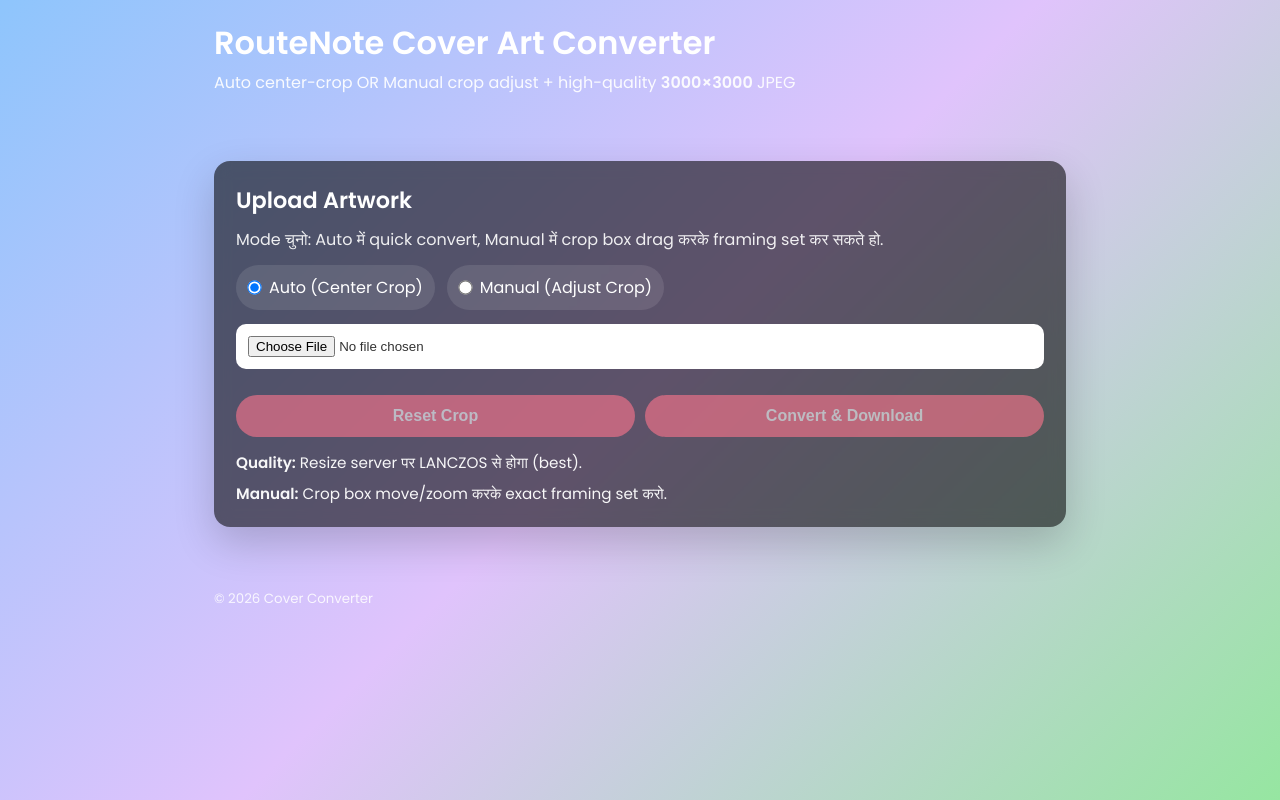
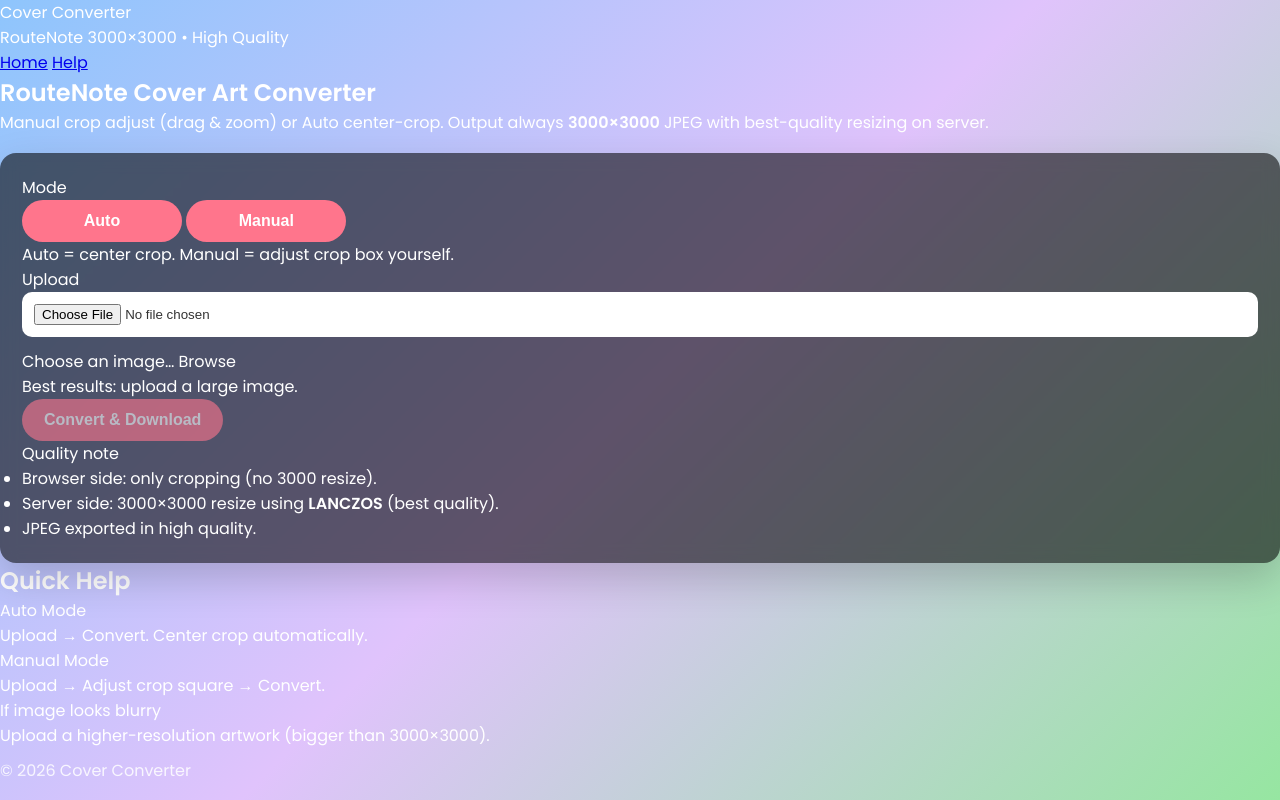
Before and after one commit to amitkhatriorg-droid/cover_resizer_nitish, a Flask app: page / in a window 1280 px wide. Run offline with Flask 3, Linux system fonts and the light colour scheme; some libraries are stand-ins or nearby versions.

Commit message:
Update index.html

```diff
--- a/templates/index.html
+++ b/templates/index.html
@@ -12,71 +12,148 @@
   <link rel="stylesheet" href="https://unpkg.com/cropperjs@1.6.2/dist/cropper.min.css">
 </head>
 <body>
-  <header class="container">
-    <h1>RouteNote Cover Art Converter</h1>
-    <p class="tagline">Auto center-crop OR Manual crop adjust + high-quality <strong>3000×3000</strong> JPEG</p>
+
+  <!-- Top Bar / Menu -->
+  <header class="topbar">
+    <div class="topbar-inner">
+      <div class="brand">
+        <div class="logo-dot"></div>
+        <div class="brand-text">
+          <div class="brand-title">Cover Converter</div>
+          <div class="brand-sub">RouteNote 3000×3000 • High Quality</div>
+        </div>
+      </div>
+
+      <nav class="nav">
+        <a class="nav-link" href="#" onclick="return false;">Home</a>
+        <a class="nav-link" href="#" onclick="document.getElementById('help').scrollIntoView({behavior:'smooth'}); return false;">Help</a>
+      </nav>
+    </div>
   </header>
 
-  <main class="container">
-    <div class="card">
-      <h2>Upload Artwork</h2>
-      <p class="muted">Mode चुनो: Auto में quick convert, Manual में crop box drag करके framing set कर सकते हो.</p>
+  <main class="page">
+    <section class="hero">
+      <h1>RouteNote Cover Art Converter</h1>
+      <p>Manual crop adjust (drag & zoom) or Auto center-crop. Output always <strong>3000×3000</strong> JPEG with best-quality resizing on server.</p>
+    </section>
 
-      <!-- Mode toggle -->
-      <div class="mode-row">
-        <label class="radio">
-          <input type="radio" name="mode" value="auto" checked>
-          <span>Auto (Center Crop)</span>
-        </label>
-        <label class="radio">
-          <input type="radio" name="mode" value="manual">
-          <span>Manual (Adjust Crop)</span>
-        </label>
+    <section class="card">
+      <div class="row row-gap">
+        <div>
+          <div class="label">Mode</div>
+          <div class="seg" role="tablist" aria-label="Mode">
+            <button id="modeAuto" class="seg-btn is-active" type="button">Auto</button>
+            <button id="modeManual" class="seg-btn" type="button">Manual</button>
+          </div>
+          <div class="hint">Auto = center crop. Manual = adjust crop box yourself.</div>
+        </div>
+
+        <div class="right">
+          <div class="label">Upload</div>
+          <label class="file">
+            <input id="fileInput" type="file" accept="image/*">
+            <span id="fileName" class="file-name">Choose an image…</span>
+            <span class="file-btn">Browse</span>
+          </label>
+          <div class="hint">Best results: upload a large image.</div>
+        </div>
       </div>
 
-      <input id="fileInput" type="file" accept="image/*" />
+      <!-- Manual Crop Panel -->
+      <div id="manualPanel" class="manual-panel" style="display:none;">
+        <div class="panel-head">
+          <div>
+            <div class="panel-title">Manual Crop</div>
+            <div class="panel-sub">Drag to move • Scroll/pinch to zoom • Keep framing inside the square</div>
+          </div>
+          <button id="btnReset" class="btn btn-ghost" type="button" disabled>Reset</button>
+        </div>
 
-      <!-- Manual crop area (only visible in manual mode) -->
-      <div id="manualArea" class="crop-wrap" style="display:none;">
-        <img id="preview" alt="preview" style="max-width:100%; display:none;" />
+        <div class="crop-frame">
+          <img id="preview" alt="preview" style="display:none; max-width:100%;">
+        </div>
       </div>
 
-      <div class="btn-row">
-        <button id="btnReset" type="button" disabled>Reset Crop</button>
-        <button id="btnConvert" type="button" disabled>Convert &amp; Download</button>
+      <!-- Actions -->
+      <div class="actions">
+        <button id="btnConvert" class="btn btn-primary" type="button" disabled>Convert & Download</button>
+        <div id="status" class="status" aria-live="polite"></div>
       </div>
 
-      <div id="status" class="muted" style="margin-top:12px;"></div>
+      <div class="note">
+        <div class="note-title">Quality note</div>
+        <ul>
+          <li>Browser side: only cropping (no 3000 resize).</li>
+          <li>Server side: 3000×3000 resize using <strong>LANCZOS</strong> (best quality).</li>
+          <li>JPEG exported in high quality.</li>
+        </ul>
+      </div>
+    </section>
 
-      <div class="tips">
-        <div><strong>Quality:</strong> Resize server पर LANCZOS से होगा (best).</div>
-        <div><strong>Manual:</strong> Crop box move/zoom करके exact framing set करो.</div>
+    <section id="help" class="help">
+      <h2>Quick Help</h2>
+      <div class="help-grid">
+        <div class="help-card">
+          <div class="help-title">Auto Mode</div>
+          <div class="help-text">Upload → Convert. Center crop automatically.</div>
+        </div>
+        <div class="help-card">
+          <div class="help-title">Manual Mode</div>
+          <div class="help-text">Upload → Adjust crop square → Convert.</div>
+        </div>
+        <div class="help-card">
+          <div class="help-title">If image looks blurry</div>
+          <div class="help-text">Upload a higher-resolution artwork (bigger than 3000×3000).</div>
+        </div>
       </div>
-    </div>
+    </section>
+
+    <footer class="footer">
+      © 2026 Cover Converter
+    </footer>
   </main>
-
-  <footer class="container footer">
-    <small>© 2026 Cover Converter</small>
-  </footer>
 
   <!-- Cropper.js -->
   <script src="https://unpkg.com/cropperjs@1.6.2/dist/cropper.min.js"></script>
 
   <script>
     const fileInput = document.getElementById('fileInput');
+    const fileName = document.getElementById('fileName');
+
+    const modeAutoBtn = document.getElementById('modeAuto');
+    const modeManualBtn = document.getElementById('modeManual');
+
+    const manualPanel = document.getElementById('manualPanel');
     const preview = document.getElementById('preview');
-    const manualArea = document.getElementById('manualArea');
 
+    const btnReset = document.getElementById('btnReset');
     const btnConvert = document.getElementById('btnConvert');
-    const btnReset = document.getElementById('btnReset');
     const statusEl = document.getElementById('status');
 
+    let mode = 'auto';            // 'auto' | 'manual'
     let cropper = null;
     let selectedFile = null;
 
-    function getMode() {
-      const checked = document.querySelector('input[name="mode"]:checked');
-      return checked ? checked.value : 'auto';
+    function setMode(nextMode) {
+      mode = nextMode;
+
+      modeAutoBtn.classList.toggle('is-active', mode === 'auto');
+      modeManualBtn.classList.toggle('is-active', mode === 'manual');
+
+      if (!selectedFile) {
+        manualPanel.style.display = (mode === 'manual') ? 'block' : 'none';
+        return;
+      }
+
+      if (mode === 'manual') {
+        manualPanel.style.display = 'block';
+        initCropperFromFile(selectedFile);
+      } else {
+        manualPanel.style.display = 'none';
+        destroyCropper();
+      }
+
+      statusEl.textContent = '';
     }
 
     function destroyCropper() {
@@ -84,68 +161,52 @@
         cropper.destroy();
         cropper = null;
       }
+      preview.style.display = 'none';
+      btnReset.disabled = true;
     }
-
-    function setManualUI(enabled) {
-      manualArea.style.display = enabled ? 'block' : 'none';
-      preview.style.display = enabled ? 'block' : 'none';
-      btnReset.disabled = !enabled;
-      if (!enabled) destroyCropper();
-    }
-
-    // mode change
-    document.querySelectorAll('input[name="mode"]').forEach(r => {
-      r.addEventListener('change', () => {
-        const mode = getMode();
-        if (!selectedFile) {
-          setManualUI(mode === 'manual');
-          return;
-        }
-        if (mode === 'manual') {
-          // init cropper on current image
-          setManualUI(true);
-          initCropperFromFile(selectedFile);
-        } else {
-          // auto mode: hide manual UI
-          setManualUI(false);
-        }
-        statusEl.textContent = '';
-      });
-    });
 
     function initCropperFromFile(file) {
       const url = URL.createObjectURL(file);
       preview.src = url;
+      preview.style.display = 'block';
 
-      // wait for image load before cropper init
       preview.onload = () => {
         destroyCropper();
         cropper = new Cropper(preview, {
           aspectRatio: 1,
           viewMode: 1,
           autoCropArea: 1,
+          background: false,
+          guides: true,
+          center: true,
           movable: true,
           zoomable: true,
           rotatable: false,
           scalable: false,
+          responsive: true
         });
+        btnReset.disabled = false;
       };
     }
+
+    modeAutoBtn.addEventListener('click', () => setMode('auto'));
+    modeManualBtn.addEventListener('click', () => setMode('manual'));
 
     fileInput.addEventListener('change', () => {
       const file = fileInput.files && fileInput.files[0];
       if (!file) return;
 
       selectedFile = file;
+      fileName.textContent = file.name || 'Selected image';
       btnConvert.disabled = false;
       statusEl.textContent = '';
 
-      const mode = getMode();
       if (mode === 'manual') {
-        setManualUI(true);
+        manualPanel.style.display = 'block';
         initCropperFromFile(file);
       } else {
-        setManualUI(false);
+        manualPanel.style.display = 'none';
+        destroyCropper();
       }
     });
 
@@ -153,9 +214,9 @@
       if (cropper) cropper.reset();
     });
 
-    async function postAndDownload(blob, downloadName) {
+    async function postAndDownload(blobOrFile, filename) {
       const formData = new FormData();
-      formData.append('cover', blob, downloadName);
+      formData.append('cover', blobOrFile, filename);
 
       const resp = await fetch('{{ url_for("convert") }}', {
         method: 'POST',
@@ -173,6 +234,7 @@
       document.body.appendChild(a);
       a.click();
       a.remove();
+
       URL.revokeObjectURL(outUrl);
     }
 
@@ -180,17 +242,16 @@
       if (!selectedFile) return;
 
       btnConvert.disabled = true;
-      statusEl.textContent = 'Processing...';
+      statusEl.textContent = 'Processing…';
 
       try {
-        const mode = getMode();
-
         if (mode === 'auto') {
-          // send original file; server will center-crop + resize
+          // Auto: send original file; server does center-crop + LANCZOS resize
           await postAndDownload(selectedFile, selectedFile.name || 'cover.png');
+          statusEl.textContent = 'Done ✅ Download started.';
         } else {
-          // manual: crop only (no client resize) then send
-          if (!cropper) throw new Error('Cropper not ready yet. Try again.');
+          // Manual: crop only (no client resize) then send to server for LANCZOS resize
+          if (!cropper) throw new Error('Cropper not ready. Try again.');
 
           cropper.getCroppedCanvas().toBlob(async (blob) => {
             try {
@@ -203,17 +264,17 @@
             }
           }, 'image/png');
 
-          return; // exit early because toBlob is async callback
+          return; // because toBlob is async callback
         }
-
-        statusEl.textContent = 'Done ✅ Download started.';
       } catch (e) {
         statusEl.textContent = 'Error: ' + e.message;
       } finally {
-        // in manual mode, button is re-enabled inside callback
-        if (getMode() === 'auto') btnConvert.disabled = false;
+        if (mode === 'auto') btnConvert.disabled = false;
       }
     });
+
+    // default mode
+    setMode('auto');
   </script>
 </body>
 </html>
```
